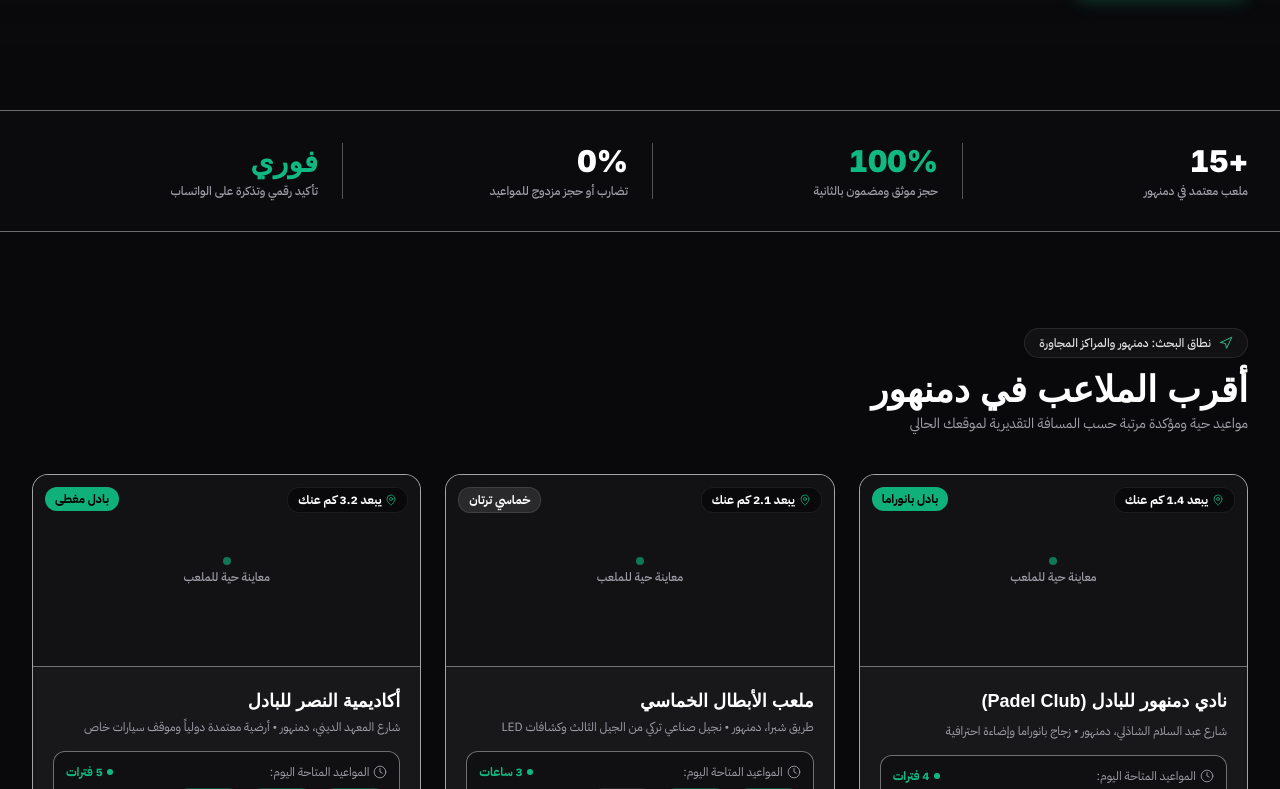
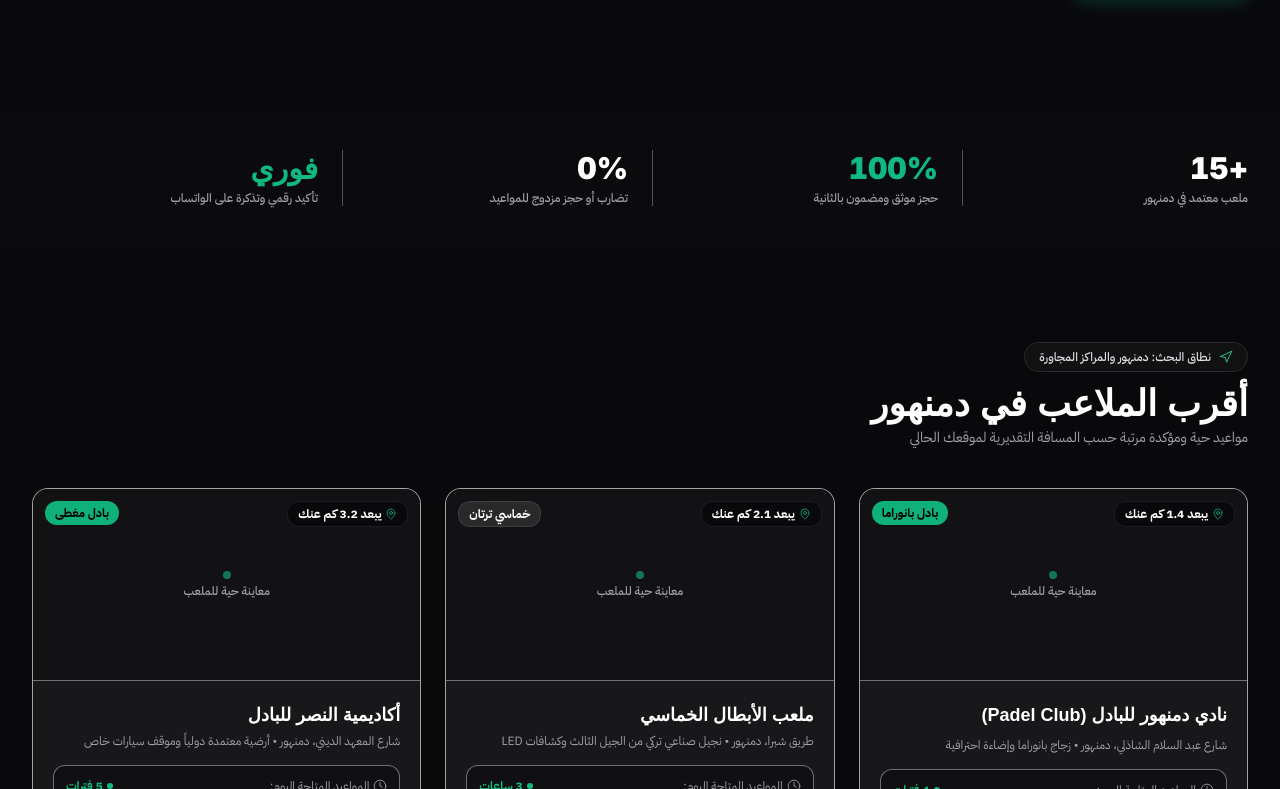
Before and after one commit to EL-3raby/passyli, a Next.js app: page / in a window 1280 px wide. Shown: the part 571-1360 px from the top of the page. Built offline with nearby package versions, Linux system fonts and the light colour scheme; a web font is replaced by a local one.

Commit message:
style(landing): remove section divider borders for seamless full-width flow

```diff
--- a/src/app/page.tsx
+++ b/src/app/page.tsx
@@ -22,7 +22,7 @@ export default function Home() {
   return (
     <div className="flex flex-col w-full">
       {/* 1. Hero Section (Full-Width Band) */}
-      <section className="relative overflow-hidden pt-16 pb-20 md:pt-24 md:pb-28 border-b border-border/40 bg-gradient-to-b from-background via-surface/20 to-background">
+      <section className="relative overflow-hidden pt-16 pb-20 md:pt-24 md:pb-28 bg-gradient-to-b from-background via-surface/20 to-background">
         <div className="container mx-auto max-w-7xl px-4 sm:px-6 lg:px-8">
           <div className="max-w-3xl">
             {/* Live Indicator Status Badge (Linear / Vercel Glass Style) */}
@@ -76,7 +76,7 @@ export default function Home() {
       </section>
 
       {/* 2. Platform Metrics & Trust Bar (Full-Width Strip) */}
-      <section className="border-b border-border/40 bg-surface/30 py-8">
+      <section className="bg-surface/30 py-10">
         <div className="container mx-auto max-w-7xl px-4 sm:px-6 lg:px-8">
           <div className="grid grid-cols-2 md:grid-cols-4 gap-6 text-center md:text-right">
             <div className="flex flex-col gap-1 border-l border-border/30 last:border-l-0 pl-4">
@@ -119,7 +119,7 @@ export default function Home() {
       </section>
 
       {/* 3. Featured Venues Section in Damanhour */}
-      <section id="courts" className="py-16 md:py-24 border-b border-border/40">
+      <section id="courts" className="py-16 md:py-24">
         <div className="container mx-auto max-w-7xl px-4 sm:px-6 lg:px-8">
           <div className="flex flex-col sm:flex-row sm:items-center justify-between gap-4 mb-10">
             <div>
@@ -355,7 +355,7 @@ export default function Home() {
       </section>
 
       {/* 4. Three Ways to Play (Inspired by Yalla Hagz Experience) */}
-      <section className="py-16 md:py-24 border-b border-border/40 bg-surface/20">
+      <section className="py-16 md:py-24 bg-surface/20">
         <div className="container mx-auto max-w-7xl px-4 sm:px-6 lg:px-8">
           <div className="max-w-2xl mb-12">
             <div className="inline-flex items-center gap-2 rounded-full border border-white/10 bg-white/[0.04] px-3.5 py-1.5 text-xs font-medium text-zinc-200 backdrop-blur-md mb-3">
@@ -437,7 +437,7 @@ export default function Home() {
       </section>
 
       {/* 5. How It Works Section (3 Enterprise Steps) */}
-      <section className="py-16 md:py-24 border-b border-border/40">
+      <section className="py-16 md:py-24">
         <div className="container mx-auto max-w-7xl px-4 sm:px-6 lg:px-8">
           <div className="max-w-2xl mb-12">
             <div className="inline-flex items-center gap-2 rounded-full border border-white/10 bg-white/[0.04] px-3.5 py-1.5 text-xs font-medium text-zinc-200 backdrop-blur-md mb-3">
@@ -511,7 +511,7 @@ export default function Home() {
       </section>
 
       {/* 6. Matchmaking Live Feed (كمّل ماتشك) */}
-      <section id="matchmaking" className="py-16 md:py-24 border-b border-border/40 bg-surface/10">
+      <section id="matchmaking" className="py-16 md:py-24 bg-surface/10">
         <div className="container mx-auto max-w-7xl px-4 sm:px-6 lg:px-8">
           <div className="grid grid-cols-1 lg:grid-cols-12 gap-8 items-center">
 
@@ -616,7 +616,7 @@ export default function Home() {
       </section>
 
       {/* 7. Venue Owners & Partners Section (Full-Width Clean Layout) */}
-      <section id="partner" className="py-16 md:py-24 border-b border-border/40 bg-gradient-to-b from-surface/20 via-background to-surface/20">
+      <section id="partner" className="py-16 md:py-24 bg-gradient-to-b from-surface/20 via-background to-surface/20">
         <div className="container mx-auto max-w-7xl px-4 sm:px-6 lg:px-8">
           <div className="grid grid-cols-1 lg:grid-cols-12 gap-10 lg:gap-14 items-center">
 
@@ -772,7 +772,7 @@ export default function Home() {
       </section>
 
       {/* 8. Why Passyli / What Makes Us Special Section */}
-      <section className="py-16 md:py-24 border-b border-border/40">
+      <section className="py-16 md:py-24">
         <div className="container mx-auto max-w-7xl px-4 sm:px-6 lg:px-8">
 
           {/* Section Header */}
```
